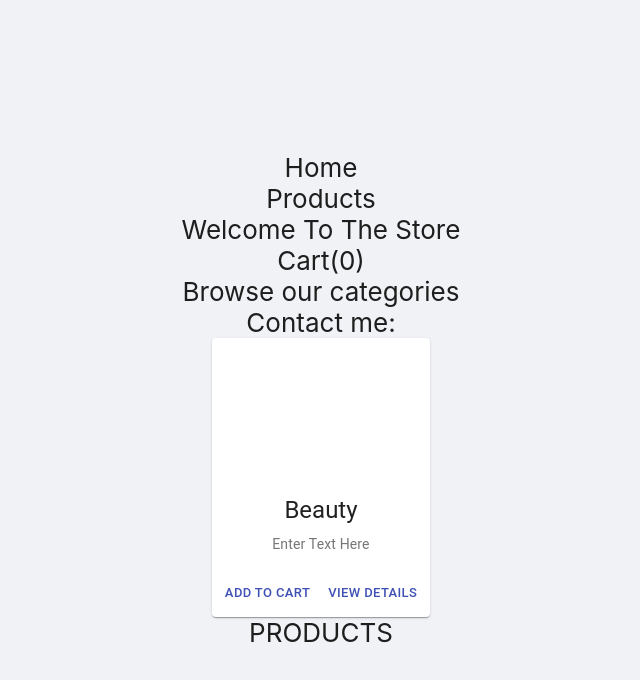
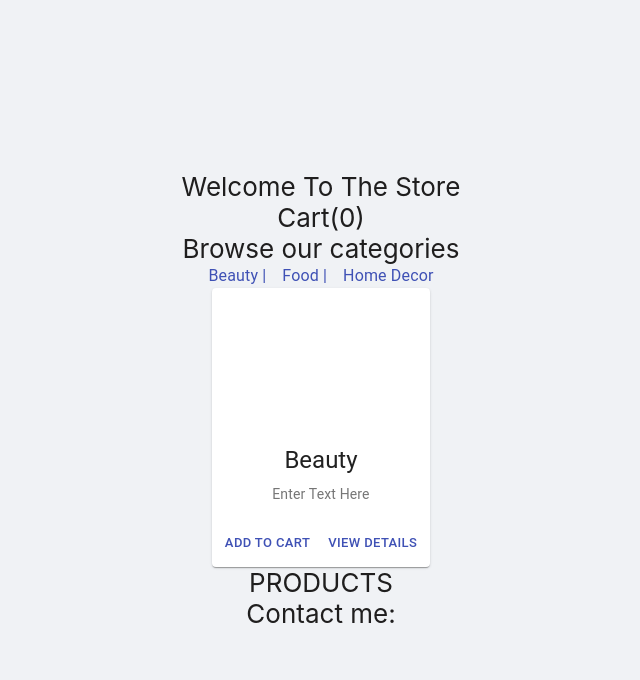
Before and after one commit to advanced-javascript-Riva/storefront, a React (Create React App) app: page / in a window 1280 px wide. Shown: the top 680 px of the page, without its empty margins (319-959 px from the left). Built offline with nearby package versions, Linux system fonts and the light colour scheme.

Commit message:
added links function to Categories.js and removed nav section

```diff
--- a/src/App.js
+++ b/src/App.js
@@ -2,15 +2,17 @@
 import './App.css';
 import Header from './Components/Header';
 import Footer from './Components/Footer';
+import Links from './Components/Categories'
 
 const App = () => {
   return (
     <div className="App">
       <header className="App-header">
         <Header/>
-        <Footer/>
+        <Links/>
         <MediaCard/>
         <div className="homeTitle">PRODUCTS</div>
+        <Footer/>
         <div className="categoryDescription"></div>
       </header>
     </div>
--- a/src/Components/Categories.js
+++ b/src/Components/Categories.js
@@ -1 +1,32 @@
-import { AccordionActions } from '@material-ui/core';
+/* eslint-disable jsx-a11y/anchor-is-valid */
+import React from 'react';
+import { makeStyles } from '@material-ui/core/styles';
+import Link from '@material-ui/core/Link';
+import Typography from '@material-ui/core/Typography';
+
+const useStyles = makeStyles((theme) => ({
+  root: {
+    '& > * + *': {
+      marginLeft: theme.spacing(2),
+    },
+  },
+}));
+
+export default function Links() {
+  const classes = useStyles();
+  const preventDefault = (event) => event.preventDefault();
+
+  return (
+    <Typography className={classes.root}>
+      <Link href="#" onClick={preventDefault}>
+        Beauty |
+      </Link>
+      <Link href="#" onClick={preventDefault}>
+        Food |
+      </Link>
+      <Link href="#" onClick={preventDefault}>
+        Home Decor
+      </Link>
+    </Typography>
+  );
+}
--- a/src/Components/Header.js
+++ b/src/Components/Header.js
@@ -4,12 +4,10 @@
 const Header = () => {
     return (
         <div className = "headerContainer">
-            <div className="navLinks">
-                <div to="/">Home</div>
-                <div to="/history">Products</div>
-            </div>
             <div className="navTitle">
                 <div className="title" href="#" >Welcome To The Store</div>
+            </div>
+            <div className="cart">
                 <div className="title" href="#" >Cart(0)</div>
             </div>
             <div className="browseCategories">
--- /dev/null
+++ b/src/redux/actions/categoryClicked.js
@@ -0,0 +1,4 @@
+// import { createAction } from '@reduxjs/toolkit'
+
+// const categoryClicked = createAction('category/categoryClicked')
+// let action = categoryClicked();
```
Also changed, not shown: src/redux/actions/categoryChanged.js (added), 1 other file (tests, documents, lock files or other folders).
